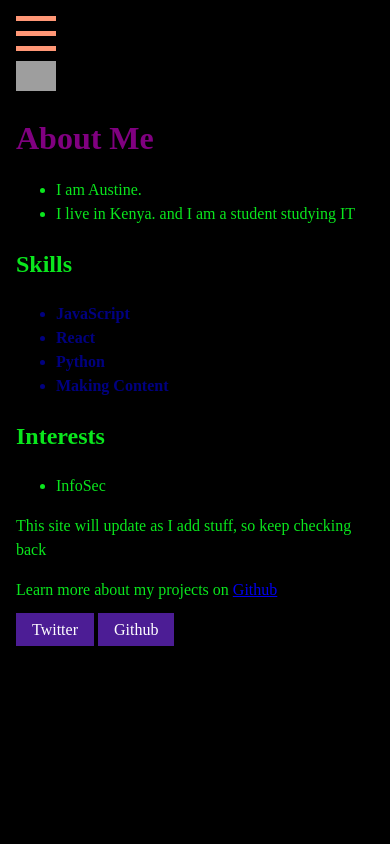
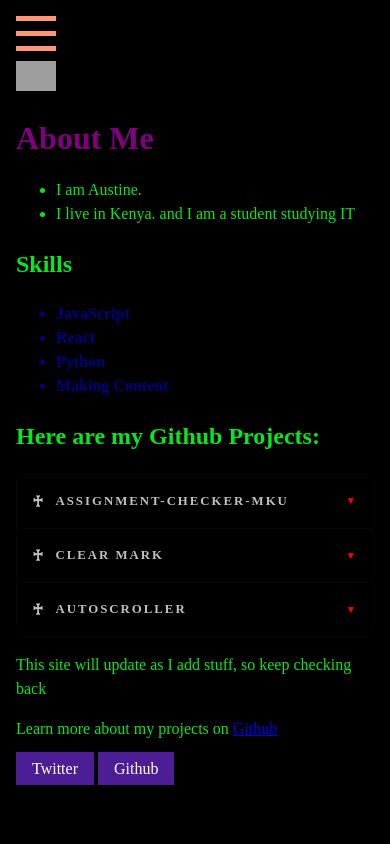
Before and after one commit to acridsoul/old-portfolio, an Astro site in the folder my-app/: page /about in a window 390 px wide. Built offline with nearby package versions, Linux system fonts and the light colour scheme; Astro itself is replaced by a stand-in of ours; grey boxes are pictures that could not be loaded; a web font is replaced by a local one.

Commit message:
add github projects page

```diff
--- a/my-app/src/components/Body.astro
+++ b/my-app/src/components/Body.astro
@@ -1,4 +1,8 @@
 <div class="body-content">
+    <img src="/src/images/giphy.webp" alt="pikachu-webp" id="pikachu">
     <h1>Hello <span id="acrisoul"></span></h1>
     <p>Welcome to my little corner of the universe</p>
+    <!--------------------- Digital clock ----------------->
+    <h2>Time in Nairobi, Kenya</h2>
+    <div id="digital-clock"></div>
 </div>
--- a/my-app/src/components/Footer.astro
+++ b/my-app/src/components/Footer.astro
@@ -6,6 +6,6 @@ import Social from "./Social.astro";
 
 <footer>
   <p>Learn more about my projects on <a target="_blank" href={`https://www.${platform}.com/${username}`}>{platform}</a></p>
-  <Social platform="Twitter" username="@ithkahust" />
+  <Social platform="Twitter" username="acrisoul" />
   <Social platform="Github" username="acridsoul" />
 </footer>
--- a/my-app/src/components/Navigation.astro
+++ b/my-app/src/components/Navigation.astro
@@ -1,4 +1,4 @@
-<img src="/public/images/head-crown.png" alt="just a 2nd cross">
+<img src="/src/images/head-crown.png" alt="just a 2nd cross">
 <div class="nav-links">
     <a href="/">Home</a>
     <a href="/about/">About</a>
--- /dev/null
+++ b/my-app/src/components/Projects.astro
@@ -0,0 +1,37 @@
+<div class="file-stack">
+    <!-- Folder Items -->
+    <div class="folder">
+        <div class="label">Assignment-Checker-Mku</div>
+        <div class="content">
+            <div class="content-inner">
+                <a href="https://github.com/acridsoul/Selenium-Projects/tree/main/1.assignment-checker-mku">
+                    <h3>Assignment Checker</h3></a>
+                <p>An extension that checks for Assignments and CATS
+                    on the Mount Kenya University Portal Then Sends a Screenshot to the user</p>
+                <!-- <img src="https://via.placeholder.com/150" alt="Sony Walkman"> -->
+            </div>
+        </div>
+    </div>
+    <div class="folder">
+        <div class="label">Clear Mark</div>
+        <div class="content">
+            <div class="content-inner">
+                <a href="https://github.com/acridsoul/Clear-Mark"><h3>Documentary Area Watermark Eraser</h3></a>
+                <p>Well I love Documentaries and Piracy. This extension aims to remove watermarks
+                    from videos providing a good user experience</p>
+            </div>
+        </div>
+    </div>
+    <div class="folder">
+        <div class="label">Autoscroller</div>
+        <div class="content">
+            <div class="content-inner">
+                <a href="instagram.com"><h3>Chromium Autoscroller</h3></a>
+                <p>Basically Speaks For Itself..its an Autoscroller</p>
+                <p>Saves you scrolling with your mouse</p>
+                <p>Especially for long pages</p>
+            </div>
+        </div>
+    </div>
+    <!-- Add more folders as needed -->
+</div>
--- a/my-app/src/pages/about.astro
+++ b/my-app/src/pages/about.astro
@@ -1,5 +1,6 @@
 ---
 import Header from '../components/Header.astro';
+import Projects from '../components/Projects.astro';
 import Footer from '../components/Footer.astro';
 import '../styles/global.css';
 
@@ -14,7 +15,7 @@ const identity = {
 };
 
 const skills = ["JavaScript", "React", "Python", "Making Content"];
-const interests = ["InfoSec"]
+// const interests = ["InfoSec"]
 
 const skillColor = "navy";
 ---
@@ -49,14 +50,17 @@ const skillColor = "navy";
     <ul>
         {skills.map((skill) => <li class="skill">{skill}</li>)}
     </ul>
-    <h2>Interests</h2>
+    <!-- <h2>Interests</h2>
     <ul>
         {interests.map((interest) => <li>{interest}</li>)}
-    </ul>
+    </ul> -->
+    <h2>Here are my Github Projects:</h2>
+    <Projects />
     <p>This site will update as I add stuff, so keep checking back</p>
     <Footer />
     <script>
-      import "../scripts/menu.js";
+      // import "../scripts/menu.js";
+      import "../scripts/projects.js";
     </script>
   </body>
 </html>
--- a/my-app/src/scripts/menu.js
+++ b/my-app/src/scripts/menu.js
@@ -4,24 +4,30 @@ var txt = 'I am Acrisoul';
 
 function typeWriter() {
   if (i < txt.length) {
-    document.getElementById("acrisoul").innerHTML += txt.charAt(i);
+    document.getElementById("acrisoul").textContent += txt.charAt(i);
     i++;
     setTimeout(typeWriter, 200)
   }
+  // else {
+  //   i = 0;
+  //   document.getElementById("acrisoul").textContent = '';
+  //   setTimeout(typeWriter, 200);
+  // }
 }
 typeWriter()
 
 // js code for the clock
-setInterval(myClock, 10);
+setInterval(myClock, 0);
 function myClock() {
   const date = new Date();
-  document.getElementById("digital-clock").innerHTML = date.toLocaleTimeString();
+  document.getElementById("digital-clock").textContent = date.toLocaleTimeString();
 }
 
 
 document.querySelector('.hamburger').addEventListener('click', () => {
     document.querySelector('.nav-links').classList.toggle('expanded');
   });
+
 
 // Show the main content after 4 seconds and hide the loading screen
 document.addEventListener("DOMContentLoaded", function() {
--- /dev/null
+++ b/my-app/src/scripts/projects.js
@@ -0,0 +1,17 @@
+// JavaScript for Project tab
+document.addEventListener('DOMContentLoaded', () => {
+    const folders = document.querySelectorAll('.folder');
+
+    folders.forEach(folder => {
+        const label = folder.querySelector('.label');
+
+        label.addEventListener('click', () => {
+            folder.classList.toggle('active');
+        });
+    });
+  });
+
+// Javascript to open links in new pages
+document.querySelectorAll('a').forEach(function(link) {
+    link.setAttribute('target', '_blank');
+});
--- a/my-app/src/styles/global.css
+++ b/my-app/src/styles/global.css
@@ -2,28 +2,32 @@
 
 @font-face {
 font-family: Gothic War;
-src: url('/public/fonts/Gothic\ War.otf') format('opentype');
+src: url('/src/fonts/ War.otf') format('opentype');
 }
 
 @font-face {
 font-family: Mirage;
-src: url('/public/fonts/Mirage.ttf') format('truetype');
+src: url('/src/fonts/Mirage.ttf') format('truetype');
 }
 
 @font-face {
 font-family: Death;
-src: url('/public/fonts/Death.ttf') format('truetype');
+src: url('/src/fonts/Death.ttf') format('truetype');
 }
 
 @font-face {
   font-family: Digital Clock;
-  src: url('/public/fonts/digital-7.ttf') format('truetype');
+  src: url('/src/fonts/digital-7.ttf') format('truetype');
   }
 
 html {
   background-color: #000000;
   font-family: DynaPuff;
   color: #0ae61d;
+}
+
+#pikachu {
+  height: 100px;
 }
 
 body {
@@ -166,3 +170,125 @@ h1 {
   0% ,20% {transform:scaleX(var(--s,1)) rotate(0deg) ;clip-path:inset(0)}
   60%,100%{transform:scaleX(var(--s,1)) rotate(30deg);clip-path:inset(40% 0 0)}
 }
+
+
+
+/* ------------------- CSS FOR PROJECT TAB ------------------- */
+
+/* Gothic-themed CSS for file stack */
+
+.file-stack {
+  width: 100%;
+  max-width: 600px;
+  background-color: #000000;
+  border-radius: 8px;
+  box-shadow: 0 0 20px rgba(0, 0, 0, 0.5);
+  overflow: hidden;
+  border: 1px solid #070606;
+}
+
+.file-stack a {
+  text-decoration: none;
+}
+
+
+.folder {
+  border-bottom: 1px solid #070606;
+  transition: all 0.3s cubic-bezier(0.4, 0, 0.2, 1);
+}
+
+.folder:last-child {
+  border-bottom: none;
+}
+
+.folder .label {
+  padding: 20px;
+  background-color: #000000;
+  color: #c0c0c0;
+  font-weight: 600;
+  cursor: pointer;
+  display: flex;
+  align-items: center;
+  transition: background-color 0.2s ease;
+  text-transform: uppercase;
+  letter-spacing: 2px;
+  font-size: 0.9em;
+}
+
+.folder .label:hover {
+  background-color: #000000;
+}
+
+.folder .label::before {
+  content: '♰';
+  margin-right: 10px;
+  font-size: 1.2em;
+}
+
+.folder .label::after {
+  content: '▼';
+  margin-left: auto;
+  color: red;
+  font-size: 0.8em;
+  transition: transform 0.3s ease;
+}
+
+.folder.active .label::after {
+  transform: rotate(-180deg);
+}
+
+.folder .content {
+  max-height: 0;
+  overflow: hidden;
+  transition: max-height 0.3s cubic-bezier(0.4, 0, 0.2, 1);
+  background-color: #000000;
+}
+
+.folder.active .content {
+  max-height: 500px;
+}
+
+.folder .content-inner {
+  padding: 20px;
+  border-top: 1px solid #000000;
+}
+
+.folder h3 {
+  color: #a0a0a0;
+  margin-bottom: 10px;
+  font-size: 1.2em;
+  text-transform: uppercase;
+  letter-spacing: 1px;
+}
+
+.folder h3:hover {
+  color: #4ed410;
+}
+
+.folder p {
+  color: #808080;
+  line-height: 1.6;
+  margin-bottom: 15px;
+}
+
+.folder img {
+  max-width: 100%;
+  border-radius: 4px;
+  box-shadow: 0 0 10px rgba(0, 0, 0, 0.3);
+  border: 1px solid #4a4a4a;
+}
+
+@media (max-width: 600px) {
+  .file-stack {
+    max-width: 100%;
+  }
+
+  .folder .label {
+    padding: 15px;
+    font-size: 0.8em;
+  }
+
+  .folder .content-inner {
+    padding: 15px;
+  }
+}
```
Also changed, not shown: my-app/src/layouts/BaseLayout.astro (added, +25 -0 lines), my-app/src/pages/index.astro (+10 -8 lines), my-app/src/fonts/Death.ttf (renamed from my-app/public/fonts/Death.ttf), my-app/src/fonts/FairyDustB.ttf (renamed from my-app/public/fonts/FairyDustB.ttf), my-app/src/fonts/Gothic War.otf (renamed from my-app/public/fonts/Gothic War.otf), my-app/src/fonts/Mirage.ttf (renamed from my-app/public/fonts/Mirage.ttf), my-app/src/fonts/digital-7.ttf (renamed from my-app/public/fonts/digital-7.ttf), my-app/src/images/giphy.webp (added), my-app/src/images/head-crown.png (renamed from my-app/public/images/head-crown.png).
